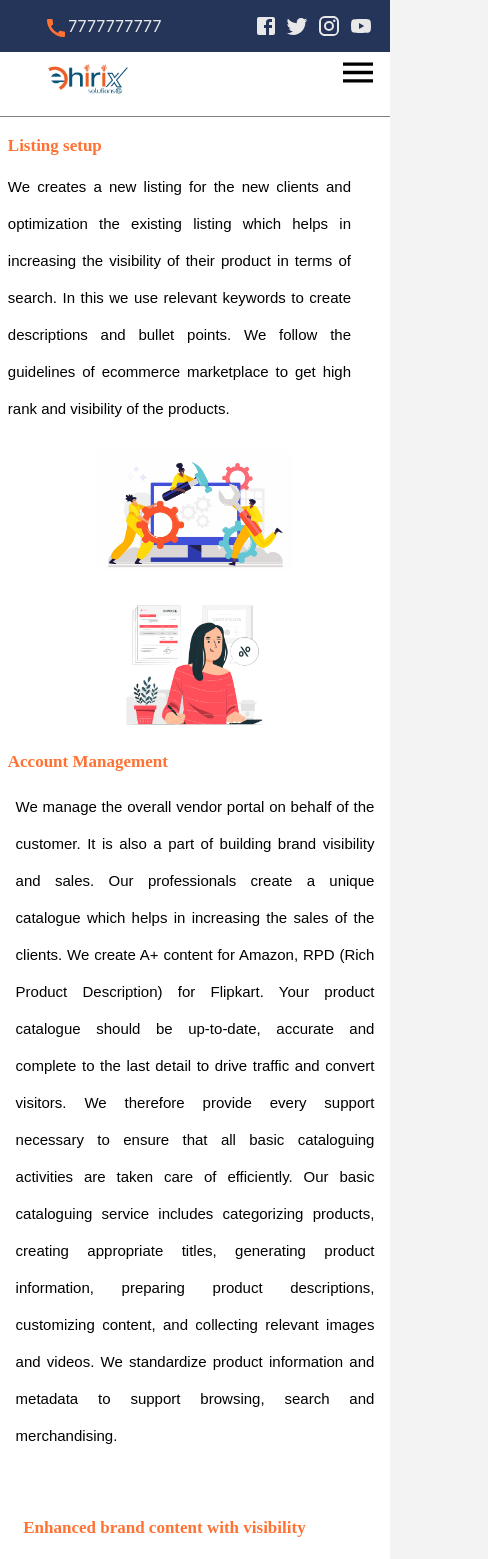
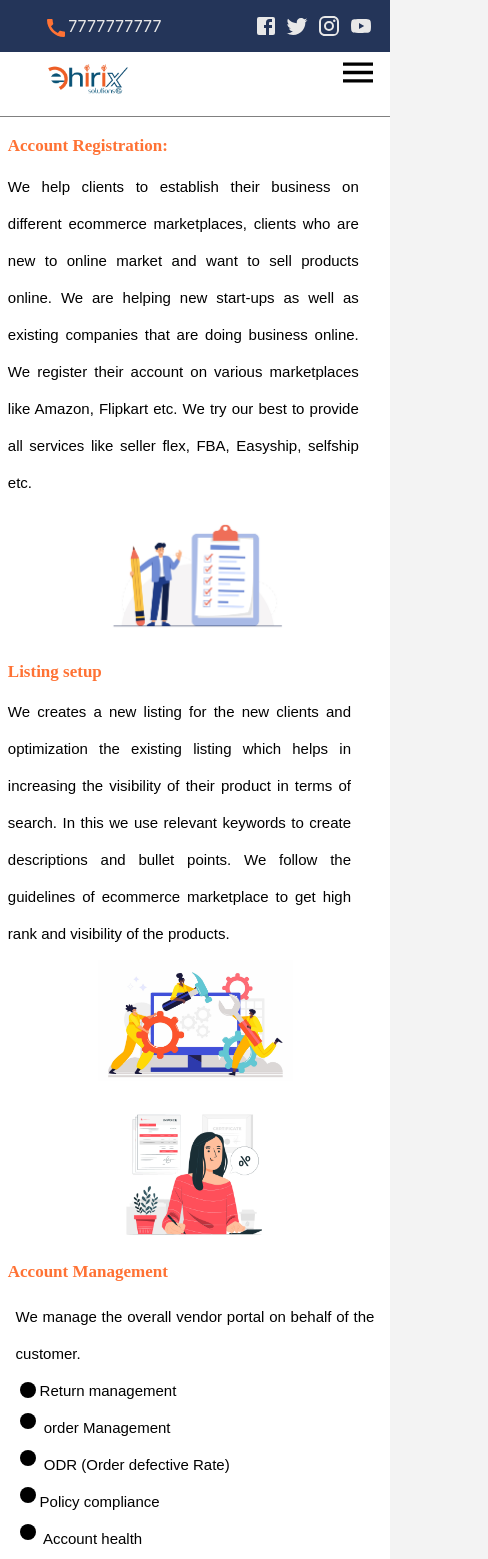
Before and after one commit to nitinsaxena1899/ehirix11frontend, a React (Create React App) app: page /marketplaceservices in a window 390 px wide. Shown: the top 1559 px of the page, 488 px wide, since content can reach past the window. Built offline with nearby package versions, Linux system fonts and the light colour scheme.

Commit message:
form is running

```diff
--- a/src/App.css
+++ b/src/App.css
@@ -2,6 +2,7 @@
   text-align: center;
   max-width: 2000px;
   margin: auto;
+  scroll-behavior: smooth;
 }
 
 .App-logo {
--- a/src/Footer.css
+++ b/src/Footer.css
@@ -270,6 +270,11 @@ text-decoration: none;
 
 }
 
+.footer__fifthDiv__form{
+    display: flex;
+    flex-direction: column;
+}
+
 
 .footer__fifthDiv__heading{
     color: white;
@@ -298,6 +303,7 @@ color: white;
     padding: 1vw;
     margin: 2% 0%;
     color: white;
+    cursor: pointer;
 }
 
 @media only screen and (max-width: 700px){
--- a/src/Hiringservices.jsx
+++ b/src/Hiringservices.jsx
@@ -360,7 +360,7 @@ function Hiringservices() {
   };
 
   const serviceRow2box25 = {
-    offscreen: { y: 100, opacity: 0 },
+    offscreen: { y: 10, opacity: 0 },
     onscreen: {
       y: 0,
       opacity: 1,
@@ -450,7 +450,7 @@ function Hiringservices() {
             className="services__hiringServices__boxes__row__box"
             initial={"offscreen"}
             whileInView={"onscreen"}
-            viewport={{ once: true, amount: 1 }}
+            viewport={{ once: true, amount: 0.5 }}
             transition={{ staggerChildren: 0.9 }}
             variants={serviceRow1box1}
           >
@@ -472,7 +472,7 @@ function Hiringservices() {
             className="services__hiringServices__boxes__row__box"
             initial={"offscreen"}
             whileInView={"onscreen"}
-            viewport={{ once: true, amount: 1 }}
+            viewport={{ once: true, amount: 0.5 }}
             transition={{ staggerChildren: 0.4 }}
             variants={serviceRow2box3}
           >
@@ -542,7 +542,7 @@ function Hiringservices() {
             className="services__hiringServices__boxes__row__box"
             initial={"offscreen"}
             whileInView={"onscreen"}
-            viewport={{ once: true, amount: 1 }}
+            viewport={{ once: true, amount: 0.5 }}
             transition={{ staggerChildren: 0.4 }}
             variants={serviceRow2box9}
           >
@@ -566,7 +566,7 @@ function Hiringservices() {
             className="services__hiringServices__boxes__row__box"
             initial={"offscreen"}
             whileInView={"onscreen"}
-            viewport={{ once: true, amount: 1 }}
+            viewport={{ once: true, amount: 0.5 }}
             transition={{ staggerChildren: 0.4 }}
             variants={serviceRow2box11}
           >
@@ -577,7 +577,7 @@ function Hiringservices() {
             className="services__hiringServices__boxes__row__box"
             initial={"offscreen"}
             whileInView={"onscreen"}
-            viewport={{ once: true, amount: 1 }}
+            viewport={{ once: true, amount: 0.5 }}
             transition={{ staggerChildren: 0.4 }}
             variants={serviceRow2box12}
           >
@@ -590,7 +590,7 @@ function Hiringservices() {
             className="services__hiringServices__boxes__row__box"
             initial={"offscreen"}
             whileInView={"onscreen"}
-            viewport={{ once: true, amount: 1 }}
+            viewport={{ once: true, amount: 0.5 }}
             transition={{ staggerChildren: 0.4 }}
             variants={serviceRow2box13}
           >
@@ -671,7 +671,7 @@ function Hiringservices() {
             className="services__hiringServices__boxes__row__box"
             initial={"offscreen"}
             whileInView={"onscreen"}
-            viewport={{ once: true, amount: 1 }}
+            viewport={{ once: true, amount: 0.5 }}
             transition={{ staggerChildren: 0.4 }}
             variants={serviceRow2box20}
           >
@@ -730,7 +730,7 @@ function Hiringservices() {
             className="services__hiringServices__boxes__row__box"
             initial={"offscreen"}
             whileInView={"onscreen"}
-            viewport={{ once: true, amount: 1 }}
+            viewport={{ once: true, amount: 0 }}
             transition={{ staggerChildren: 0.4 }}
             variants={serviceRow2box25}
           >
--- a/src/Home.css
+++ b/src/Home.css
@@ -136,6 +136,11 @@ display: none !important;
   margin-right: 10%;
 }
 
+
+.accountRegistrationDetails{
+  width: 125%;
+}
+
 .home__bottom__accountRegistration__left__img {
   width: 60%;
   margin-left: 20%;
@@ -152,8 +157,12 @@ display: none !important;
 
 .home__bottom__listingSetup__right__img {
   width: 72%;
+  margin-right: -5%;
+  /* margin-top: 4%;
+
+  /* width: 72%;
   margin-right: 6%;
-  margin-top: 4%;
+  margin-top: 4%; */
 }
 
 .home__bottom__listingSetup__heading {
@@ -181,6 +190,7 @@ display: none !important;
 
 .home__bottom__accountManagement {
   display: flex;
+  justify-content: space-between;
 }
 
 .home__bottom__accountManagement__right__heading {
@@ -207,20 +217,36 @@ display: none !important;
 }
 
 .home__bottom__accountManagement__left {
+
   margin-top: 4%;
-  margin-left: -20%;
+    /* display: flex; */
+    /* margin-left: -20%; */
+    /* width: 100%; */
+    width: fit-content;
+
+
+  /* margin-top: 4%;
+  display: flex; */
+  /* margin-left: -20%; */
 }
 
-.home__bottom__accountManagement__left__img {
-  margin-right: 10%;
+/* .home__bottom__accountManagement__left__img { */
+ /* margin-right: 22%; */
+ /* margin-top: -4%;
+ width: 30%;
+ margin-left: 4%;
+ height: 100%; */
+
+  /* margin-right: 10%;
   margin-top: -35%;
   width: 137%;
   margin-left: 147%;
-  height: 151%;
-}
+  height: 151%; */
+/* } */
 
 .home__bottom__accountManagement__right {
-  margin-left: 40%;
+  margin-left: 67%;
+  width: 43%;
 }
 
 .home__bottom__enhancedBrand {
@@ -556,7 +582,8 @@ font-size: 4.6vw;
   }
 
   .home__bottom__accountManagement__right {
-    margin-left: 0%;
+    margin-left: 0% !important;
+    width: 100%;
   }
 
   .home__bottom__accountManagement__right__heading{
@@ -600,4 +627,27 @@ font-size: 4.6vw;
   box-shadow: none;
 }
 
+.accountRegistrationDetails{
+  width: 90%;
 }
+
+
+}
+
+
+.list{
+  display: flex;
+  align-items: center;
+}
+
+.home__bottom__accountManagement__right {
+  margin-left: -67%;
+}
+
+.home__bottom__accountManagement__left__img {
+  /* margin-right: 22%; */
+  margin-top: -4%;
+  width: 30%;
+  margin-left: -56%;
+  height: 100%;
+}
--- a/src/Home.jsx
+++ b/src/Home.jsx
@@ -298,7 +298,7 @@ function Home() {
           experience for web users.
         </motion.p>
 
-        <Link to="/services">
+        <Link to="/marketplaceservices">
           <button className="readmore__button">Read more...</button>
         </Link>
       </motion.div>
--- a/src/Marketplaceservices.css
+++ b/src/Marketplaceservices.css
@@ -2,10 +2,16 @@
     background-color: white;
     margin-top: -2%;
     padding-top: 2%;
+    /* overflow-y: hidden; */
+    /* overflow-x: hidden; */
 }
 
 
 @media only screen and (max-width: 550px) {
+    .marketplaceservices{
+        overflow-x: hidden;
+    }
+
     .home__bottom__listingSetup{
         display: flex;
         flex-direction: column;
--- a/src/Marketplaceservices.jsx
+++ b/src/Marketplaceservices.jsx
@@ -1,15 +1,16 @@
-import React, { useEffect } from 'react';
-import REGISTRATION2 from './images/registration2.jpg';
-import LISTINGSETUP from './images/listingSetup.jpg';
+import React, { useEffect } from "react";
+import REGISTRATION2 from "./images/registration2.jpg";
+import LISTINGSETUP from "./images/listingSetup.jpg";
 // import ACCOUNTMANAGEMENT from './images/accountManagement.jpg'
-import ACCOUNT from './images/account.jpg';
-import BRAND from './images/brand.jpg';
-import './Marketplaceservices.css'
-import { motion, variants } from 'framer-motion';
+import ACCOUNT from "./images/account.jpg";
+import BRAND from "./images/brand.jpg";
+import Checklist from "./images/Checklist.jpg";
 
+import "./Marketplaceservices.css";
+import { motion, variants } from "framer-motion";
 
+import FiberManualRecordIcon from "@mui/icons-material/FiberManualRecord";
 function Marketplaceservices() {
-
   useEffect(() => {
     window.scrollTo(0, 0);
   });
@@ -21,7 +22,7 @@ function Marketplaceservices() {
       opacity: 1,
       // rotate: [0, 360],
       transition: {
-        type: 'spring',
+        type: "spring",
         bounce: 0.4,
         duration: 2,
       },
@@ -35,13 +36,12 @@ function Marketplaceservices() {
       opacity: 1,
       // rotate: [0, 360],
       transition: {
-        type: 'spring',
+        type: "spring",
         bounce: 0.4,
         duration: 2,
       },
     },
   };
-
 
   const accountmanagementLeft = {
     offscreen: { y: 50, opacity: 0 },
@@ -50,7 +50,7 @@ function Marketplaceservices() {
       opacity: 1,
       // rotate: [0, 360],
       transition: {
-        type: 'spring',
+        type: "spring",
         bounce: 0.4,
         duration: 2,
       },
@@ -64,13 +64,12 @@ function Marketplaceservices() {
       opacity: 1,
       // rotate: [0, 360],
       transition: {
-        type: 'spring',
+        type: "spring",
         bounce: 0.4,
         duration: 2,
       },
     },
   };
-
 
   const enhancedbrandLeft = {
     offscreen: { y: 50, opacity: 0 },
@@ -79,7 +78,7 @@ function Marketplaceservices() {
       opacity: 1,
       // rotate: [0, 360],
       transition: {
-        type: 'spring',
+        type: "spring",
         bounce: 0.4,
         duration: 2,
       },
@@ -93,14 +92,12 @@ function Marketplaceservices() {
       opacity: 1,
       // rotate: [0, 360],
       transition: {
-        type: 'spring',
+        type: "spring",
         bounce: 0.4,
         duration: 2,
       },
     },
   };
-
-
 
   const cataloug = {
     offscreen: { y: 50, opacity: 0 },
@@ -109,13 +106,12 @@ function Marketplaceservices() {
       opacity: 1,
       // rotate: [0, 360],
       transition: {
-        type: 'spring',
+        type: "spring",
         bounce: 0.4,
         duration: 2,
       },
     },
   };
-
 
   const listingSetup = {
     offscreen: { y: 100, opacity: 0 },
@@ -131,187 +127,255 @@ function Marketplaceservices() {
     },
   };
 
-
-
-
-
-
-
   return (
-
-    <motion.div className='marketplaceservices'
-    initial={'offscreen'}
-    whileInView={'onscreen'}
+    <motion.div
+      className="marketplaceservices"
+      initial={"offscreen"}
+      whileInView={"onscreen"}
       viewport={{ once: true, amount: 1 }}
       transition={{ staggerChildren: 0.9 }}
     >
-    <motion.div className='home__bottom__listingSetup'
-      initial={'offscreen'}
-      whileInView={'onscreen'}
+      <motion.div
+        className="home__bottom__listingSetup"
+        initial={"offscreen"}
+        whileInView={"onscreen"}
         viewport={{ once: true, amount: 1 }}
         transition={{ staggerChildren: 0.9 }}
         variants={listingSetup}
       >
-
-    <motion.div className='home__bottom__listingSetup__left'
+        <motion.div
+          className="home__bottom__listingSetup__left"
           //  initial={'offscreen'}
           //  whileInView={'onscreen'}
           //  viewport={{ once: true, amount: 1 }}
           //  transition={{ staggerChildren: 0.9 }}
           //  variants={listingsetupLeft}
         >
-    <h1 className='home__bottom__listingSetup__heading'>Listing setup</h1>
-    <p className='home__bottom__listingSetup__details'>We creates a new listing for the new clients and optimization the existing
-listing which helps in increasing the visibility of their product in terms of search. In this we
-use relevant keywords to create descriptions and bullet points. We follow the guidelines of
-ecommerce marketplace to get high rank and visibility of the products.</p>
+          <h1 className="home__bottom__listingSetup__heading">
+            Account Registration:
+          </h1>
+          <p className="home__bottom__listingSetup__details accountRegistrationDetails">
+            We help clients to establish their business on different ecommerce
+            marketplaces, clients who are new to online market and want to sell
+            products online. We are helping new start-ups as well as existing
+            companies that are doing business online. We register their account
+            on various marketplaces like Amazon, Flipkart etc. We try our best
+            to provide all services like seller flex, FBA, Easyship, selfship
+            etc.
+          </p>
         </motion.div>
 
-    <motion.div className='home__bottom__listingSetup__right'
+        <motion.div
+          className="home__bottom__listingSetup__right"
           //  initial={'offscreen'}
           //  whileInView={'onscreen'}
           //  viewport={{ once: true, amount: 1 }}
           //  transition={{ staggerChildren: 0.9 }}
           //  variants={listingsetupRight}
         >
-    <img src={LISTINGSETUP} className='home__bottom__listingSetup__right__img'/>
+          <img
+            src={Checklist}
+            className="home__bottom__listingSetup__right__img"
+          />
+        </motion.div>
       </motion.div>
 
+      <motion.div
+        className="home__bottom__listingSetup"
+        initial={"offscreen"}
+        whileInView={"onscreen"}
+        viewport={{ once: true, amount: 1 }}
+        transition={{ staggerChildren: 0.9 }}
+        variants={listingSetup}
+      >
+        <motion.div
+          className="home__bottom__listingSetup__left"
+          //  initial={'offscreen'}
+          //  whileInView={'onscreen'}
+          //  viewport={{ once: true, amount: 1 }}
+          //  transition={{ staggerChildren: 0.9 }}
+          //  variants={listingsetupLeft}
+        >
+          <h1 className="home__bottom__listingSetup__heading">Listing setup</h1>
+          <p className="home__bottom__listingSetup__details">
+            We creates a new listing for the new clients and optimization the
+            existing listing which helps in increasing the visibility of their
+            product in terms of search. In this we use relevant keywords to
+            create descriptions and bullet points. We follow the guidelines of
+            ecommerce marketplace to get high rank and visibility of the
+            products.
+          </p>
         </motion.div>
 
+        <motion.div
+          className="home__bottom__listingSetup__right"
+          //  initial={'offscreen'}
+          //  whileInView={'onscreen'}
+          //  viewport={{ once: true, amount: 1 }}
+          //  transition={{ staggerChildren: 0.9 }}
+          //  variants={listingsetupRight}
+        >
+          <img
+            src={LISTINGSETUP}
+            className="home__bottom__listingSetup__right__img"
+          />
+        </motion.div>
+      </motion.div>
 
-    <motion.div className='home__bottom__accountManagement'
-    initial={'offscreen'}
-    whileInView={'onscreen'}
+      <motion.div
+        className="home__bottom__accountManagement"
+        initial={"offscreen"}
+        whileInView={"onscreen"}
         viewport={{ once: true, amount: 1 }}
         transition={{ staggerChildren: 0.9 }}
       >
-
-    <motion.div className='home__bottom__accountManagement__left'
-     initial={'offscreen'}
-     whileInView={'onscreen'}
+        <motion.div
+          className="home__bottom__accountManagement__left"
+          initial={"offscreen"}
+          whileInView={"onscreen"}
           viewport={{ once: true, amount: 1 }}
           transition={{ staggerChildren: 0.9 }}
         >
-
-    <motion.img src={ACCOUNT} className='home__bottom__accountManagement__left__img'
-    initial={'offscreen'}
-    whileInView={'onscreen'}
+          <motion.img
+            src={ACCOUNT}
+            className="home__bottom__accountManagement__left__img"
+            initial={"offscreen"}
+            whileInView={"onscreen"}
             viewport={{ once: true, amount: 0.5 }}
             transition={{ staggerChildren: 0.9 }}
             variants={accountmanagementLeft}
           ></motion.img>
         </motion.div>
 
-    <motion.div className='home__bottom__accountManagement__right'
-     initial={'offscreen'}
-     whileInView={'onscreen'}
+        <motion.div
+          className="home__bottom__accountManagement__right"
+          initial={"offscreen"}
+          whileInView={"onscreen"}
           viewport={{ once: true, amount: 1 }}
           //  transition={{ staggerChildren: 0.2 }}
           variants={accountmanagementRight}
         >
-    <h1 className='home__bottom__accountManagement__right__heading'>Account Management</h1>
-    <p className='home__bottom__accountManagement__right__details'>We manage the overall vendor portal on behalf of the customer.
-
-    It is also a part of building brand visibility and sales. Our professionals create a
-unique catalogue which helps in increasing the sales of the clients. We create A+ content for
-Amazon, RPD (Rich Product Description) for Flipkart.
-Your product catalogue should be up-to-date, accurate and complete to the last detail to
-drive traffic and convert visitors. We therefore provide every support necessary to ensure
-that all basic cataloguing activities are taken care of efficiently. Our basic cataloguing service
-includes categorizing products, creating appropriate titles, generating product information,
-
-preparing product descriptions, customizing content, and collecting relevant images and
-videos. We standardize product information and metadata to support browsing, search and
-merchandising.
-
+          <h1 className="home__bottom__accountManagement__right__heading">
+            Account Management
+          </h1>
+          <p className="home__bottom__accountManagement__right__details">
+            We manage the overall vendor portal on behalf of the customer.
+            <div className="list">
+              <FiberManualRecordIcon /> Return management
+            </div>
+            <div>
+              <FiberManualRecordIcon /> order Management
+            </div>
+            <div>
+              <FiberManualRecordIcon /> ODR (Order defective Rate)
+            </div>
+            <div>
+              <FiberManualRecordIcon />
+              Policy compliance
+            </div>
+            <div>
+              <FiberManualRecordIcon /> Account health
+            </div>
+            <div>
+              <FiberManualRecordIcon /> Buyer messages
+            </div>
+            <div>
+              <FiberManualRecordIcon />
+              Easy ship management
+            </div>
+            <div>
+              <FiberManualRecordIcon /> Selfship management
+            </div>
+            <div>
+              <FiberManualRecordIcon /> Seller flex
+            </div>
           </p>
         </motion.div>
-
-
       </motion.div>
 
-
-
-    <motion.div className='home__bottom__enhancedBrand'
-    initial={'offscreen'}
-    whileInView={'onscreen'}
+      <motion.div
+        className="home__bottom__enhancedBrand"
+        initial={"offscreen"}
+        whileInView={"onscreen"}
         viewport={{ once: true, amount: 1 }}
         transition={{ staggerChildren: 0.9 }}
       >
-
-    <motion.div className='home__bottom__enhancedBrand__left'
-     initial={'offscreen'}
-     whileInView={'onscreen'}
+        <motion.div
+          className="home__bottom__enhancedBrand__left"
+          initial={"offscreen"}
+          whileInView={"onscreen"}
           viewport={{ once: true, amount: 0.5 }}
           transition={{ staggerChildren: 0.9 }}
           variants={enhancedbrandLeft}
         >
-    <h1 className='home__bottom__enhancedBrand__left__heading'>Enhanced brand content with visibility</h1>
-    <p className='home__bottom__enhancedBrand__left__details'>We tailor the content to the products to create
-brand visibility. Content is the most sensitive and most important part of selling a product.
-We have increased the visibility of the products with the help of content creation. Our
-experts create a content to increase the ranking of the products.</p>
+          <h1 className="home__bottom__enhancedBrand__left__heading">
+            Enhanced brand content with visibility
+          </h1>
+          <p className="home__bottom__enhancedBrand__left__details">
+            We tailor the content to the products to create brand visibility.
+            Content is the most sensitive and most important part of selling a
+            product. We have increased the visibility of the products with the
+            help of content creation. Our experts create a content to increase
+            the ranking of the products.
+          </p>
         </motion.div>
 
-    <motion.div className='home__bottom__enhancedBrand__right'
-     initial={'offscreen'}
-     whileInView={'onscreen'}
+        <motion.div
+          className="home__bottom__enhancedBrand__right"
+          initial={"offscreen"}
+          whileInView={"onscreen"}
           viewport={{ once: true, amount: 1 }}
           transition={{ staggerChildren: 0.9 }}
-
         >
-    <motion.img src={BRAND} className='home__bottom__enhancedBrand__right__img'
-     initial={'offscreen'}
-     whileInView={'onscreen'}
+          <motion.img
+            src={BRAND}
+            className="home__bottom__enhancedBrand__right__img"
+            initial={"offscreen"}
+            whileInView={"onscreen"}
             viewport={{ once: true, amount: 0.5 }}
             transition={{ staggerChildren: 0.9 }}
             variants={enhancedbrandRight}
           ></motion.img>
         </motion.div>
-
-
       </motion.div>
 
-
-
-    <motion.div className='home__bottom__catalouging'
-    initial={'offscreen'}
-    whileInView={'onscreen'}
+      <motion.div
+        className="home__bottom__catalouging"
+        initial={"offscreen"}
+        whileInView={"onscreen"}
         viewport={{ once: true, amount: 1 }}
         transition={{ staggerChildren: 0.9 }}
       >
-
-    <motion.div className='home__bottom__catalouging__right'
-     initial={'offscreen'}
-     whileInView={'onscreen'}
+        <motion.div
+          className="home__bottom__catalouging__right"
+          initial={"offscreen"}
+          whileInView={"onscreen"}
           viewport={{ once: true, amount: 1 }}
           transition={{ staggerChildren: 0.9 }}
           variants={cataloug}
         >
-    <h1 className='home__bottom__catalouging__right__heading'>Cataloguing</h1>
-    <p className='home__bottom__catalouging__right__details'>It is also a part of building brand visibility and sales. Our professionals create a
-unique catalogue which helps in increasing the sales of the clients. We create A+ content for
-Amazon, RPD (Rich Product Description) for Flipkart.
-Your product catalogue should be up-to-date, accurate and complete to the last detail to
-drive traffic and convert visitors. We therefore provide every support necessary to ensure
-that all basic cataloguing activities are taken care of efficiently. Our basic cataloguing service
-includes categorizing products, creating appropriate titles, generating product information,
-
-preparing product descriptions, customizing content, and collecting relevant images and
-videos. We standardize product information and metadata to support browsing, search and
-merchandising.</p>
+          <h1 className="home__bottom__catalouging__right__heading">
+            Cataloguing
+          </h1>
+          <p className="home__bottom__catalouging__right__details">
+            It is also a part of building brand visibility and sales. Our
+            professionals create a unique catalogue which helps in increasing
+            the sales of the clients. We create A+ content for Amazon, RPD (Rich
+            Product Description) for Flipkart. Your product catalogue should be
+            up-to-date, accurate and complete to the last detail to drive
+            traffic and convert visitors. We therefore provide every support
+            necessary to ensure that all basic cataloguing activities are taken
+            care of efficiently. Our basic cataloguing service includes
+            categorizing products, creating appropriate titles, generating
+            product information, preparing product descriptions, customizing
+            content, and collecting relevant images and videos. We standardize
+            product information and metadata to support browsing, search and
+            merchandising.
+          </p>
         </motion.div>
-
-
       </motion.div>
-
-
-
     </motion.div>
-
-
-  )
+  );
 }
 
 export default Marketplaceservices;
```
Also changed, not shown: src/Contact.jsx (+11 -7 lines), src/Footer.jsx (+28 -17 lines), src/images/Checklist.jpg (added). Lines whose indentation alone changed are shown as unchanged.
